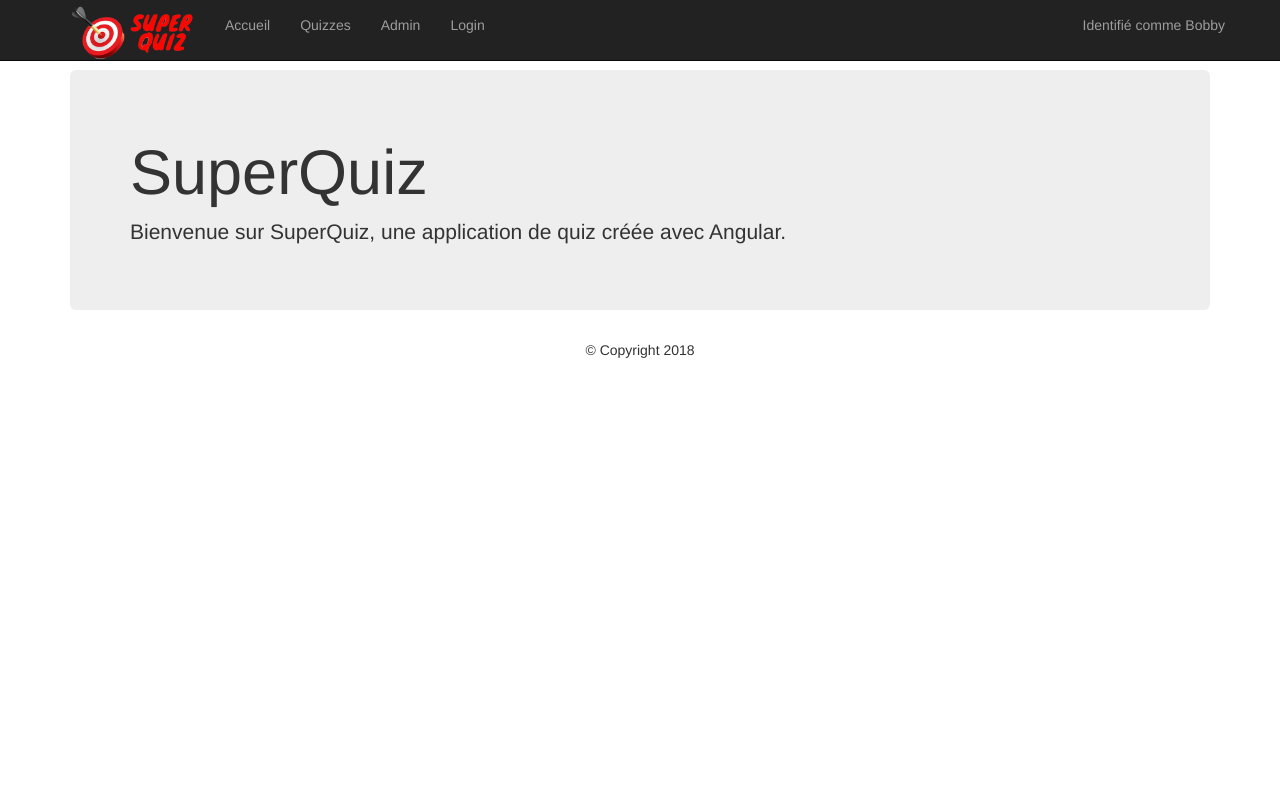
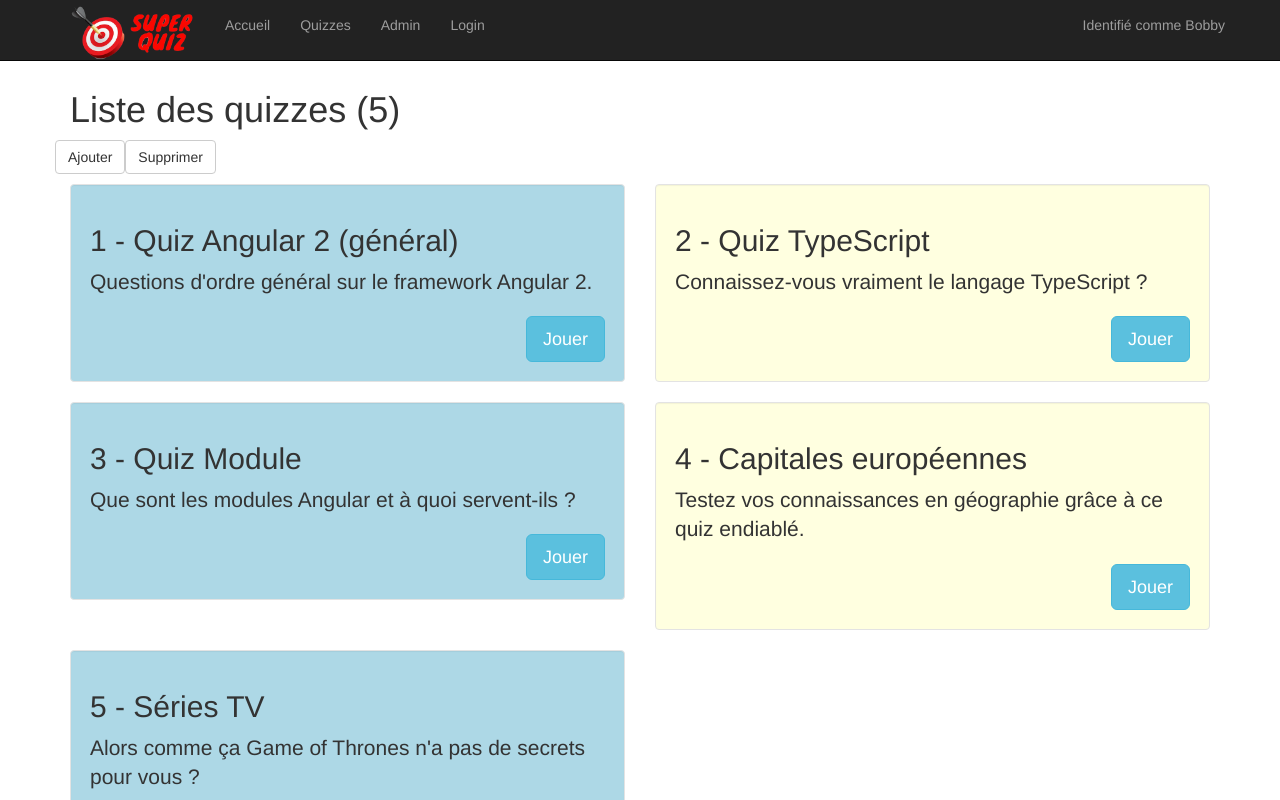
Before and after one commit to JimTonyk/SuperQuiz-Angular, an Angular app: page / in a window 1280 px wide. Shown: the top 800 px of the page. Built offline with nearby package versions, Linux system fonts and the light colour scheme.

Commit message:
Ajout du binding sur méthodes et directives structurelles

```diff
--- a/src/app/app.component.html
+++ b/src/app/app.component.html
@@ -3,7 +3,7 @@
 
 <div class="container">
   <!-- Contenu de la page -->
-  <app-home></app-home>
+  <app-quiz-list></app-quiz-list>
   <!-- Fin du contenu -->
 </div>
 
--- a/src/app/app.module.ts
+++ b/src/app/app.module.ts
@@ -5,9 +5,10 @@ import { AppComponent } from './app.component';
 import { NavbarComponent } from './common/navbar/navbar.component';
 import { HomeComponent } from './common/home/home.component';
 import { FooterComponent } from './common/footer/footer.component';
+import { QuizListComponent } from './quiz-list/quiz-list.component';
 
 @NgModule({
-  declarations: [ AppComponent, NavbarComponent, HomeComponent, FooterComponent ],
+  declarations: [ AppComponent, NavbarComponent, HomeComponent, FooterComponent, QuizListComponent ],
   imports: [ BrowserModule ],
   bootstrap: [AppComponent]
 })
--- a/src/app/common/navbar/navbar.component.html
+++ b/src/app/common/navbar/navbar.component.html
@@ -11,10 +11,7 @@
     </div>
     <div id="navbar" class="navbar-collapse collapse">
       <ul class="nav navbar-nav">
-        <li><a href="#">Accueil</a></li>
-        <li><a href="#">Quizzes</a></li>
-        <li><a href="#">Admin</a></li>
-        <li><a href="#">Login</a></li>
+        <li *ngFor="let item of navItems"><a [href]="item.path">{{item.text}}</a></li>
       </ul>
       <!--<p class="navbar-text navbar-right">Identifié comme <a href="#" class="navbar-link">{{user.name}}</a></p>  variante classique avec interpolation-->
       <!-- Autre possibilité si on passe par le DOM --><p class="navbar-text navbar-right">Identifié comme <a href="#" class="navbar-link" [textContent]="user.name"></a></p>
--- a/src/app/common/navbar/navbar.component.ts
+++ b/src/app/common/navbar/navbar.component.ts
@@ -1,5 +1,10 @@
 import { Component, OnInit } from '@angular/core';
 import { User } from '../../models/user';
+
+interface NavItem{
+  text: string;
+  path: string;
+}
 
 @Component({
   selector: 'app-navbar',
@@ -8,11 +13,17 @@ import { User } from '../../models/user';
 })
 export class NavbarComponent implements OnInit {
 
+  // Attributes
+  logo = "/assets/logo_superquiz.png";
+  user = new User({name:'Bobby', email:'bobleponge@mail.me'});
+  navItems: NavItem[] = [
+    {text:'Accueil', path:'#'},
+    {text:'Quizzes', path:'#'},
+    {text:'Admin', path:'#'},
+    {text:'Login', path:'#'}
+  ];
+
   constructor() { }
-
-  logo = "/assets/logo_superquiz.png";
-
-  user = new User({name:'Bobby', email:'bobleponge@mail.me'});
 
   ngOnInit() {
   }
--- /dev/null
+++ b/src/app/quiz-list/quiz-list.component.html
@@ -0,0 +1,25 @@
+<h1>Liste des quizzes ({{quizList.length}})</h1>
+
+<div class="row">
+
+  <!-- Ajout de boutons pour dynamiser le tableau -->
+<p>
+  <button class="btn btn-default" (click)="addQuizz()">Ajouter</button>
+  <!-- Methode quick & dirty
+  <button class="btn btn-default" (click)="quizList.push({title:'Dummy Quiz'})">Ajouter</button>-->
+  <button class="btn btn-default" (click)="deleteQuizz()">Supprimer</button>
+  <!-- Methode quick & dirty
+  <button class="btn btn-default" (click)="quizList.pop()">Ajouter</button>-->
+</p>
+
+  <!-- Boucle sur la liste des quizzes en appelant une boucle sur la variable quizList -->
+  <div class="col-sm-6" *ngFor="let quizz of quizList; let num = index">
+    <div class="well" [style.background]="num % 2 === 1 ? 'lightyellow' : 'lightblue'">
+      <h2>{{num + 1}} - {{quizz.title}}</h2>
+      <p class="lead">{{quizz.description}}</p>
+      <div class="text-right">
+        <a href="" class="btn btn-info btn-lg">Jouer</a>
+      </div>
+    </div>
+  </div>
+</div>
--- /dev/null
+++ b/src/app/quiz-list/quiz-list.component.ts
@@ -0,0 +1,30 @@
+import { Component, OnInit } from '@angular/core';
+import { QUIZZES } from '../data/quizzes';
+import { Quiz } from '../models/quiz';
+
+@Component({
+  selector: 'app-quiz-list',
+  templateUrl: './quiz-list.component.html',
+  styles: []
+})
+export class QuizListComponent implements OnInit {
+
+  quizList = QUIZZES;
+
+  constructor() { }
+
+  ngOnInit() {
+  }
+
+  addQuizz(){
+    this.quizList.push(new Quiz({title: 'Dummy Quiz', description: 'Le développeur qui a écrit ça est un génie !'}));
+  }
+
+  deleteQuizz(){
+    this.quizList.splice(this.quizList.length-1, 1);
+    if(this.quizList.length === 0){
+      alert("Aucun quiz disponible");
+    }
+  }
+
+}
```
